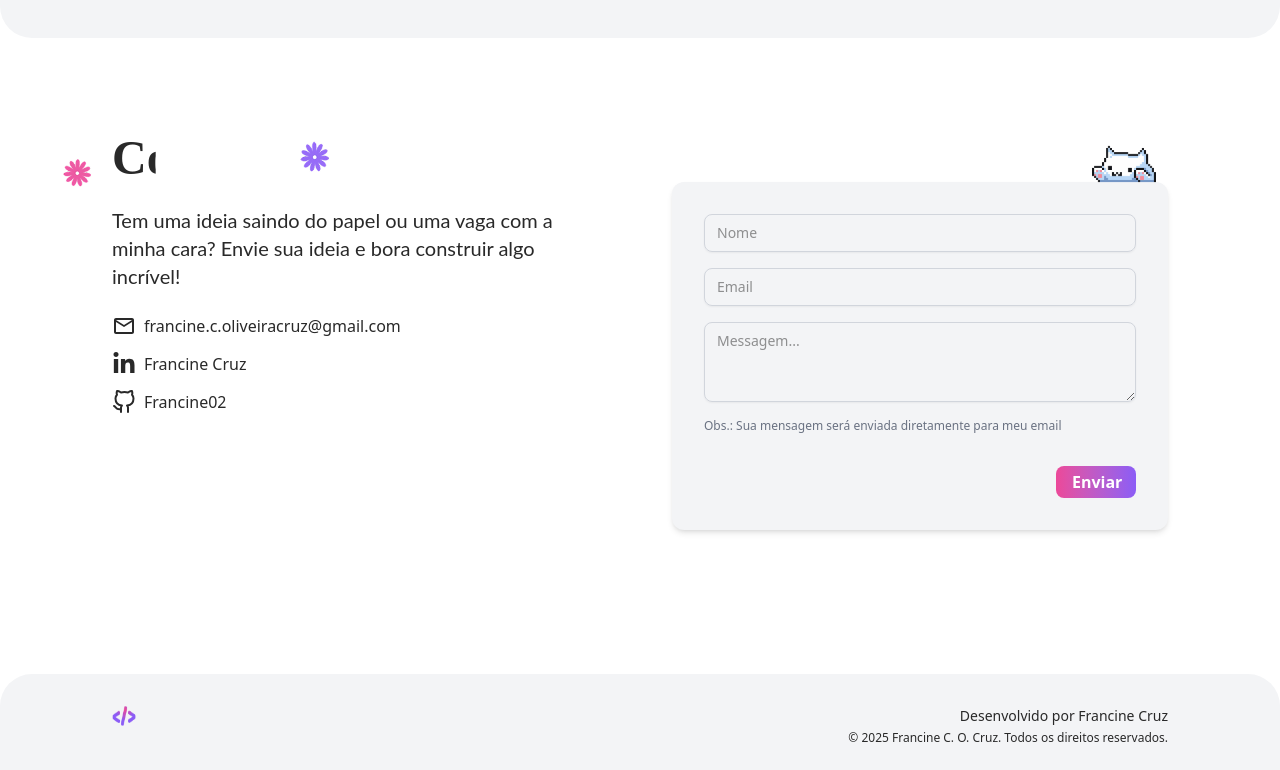
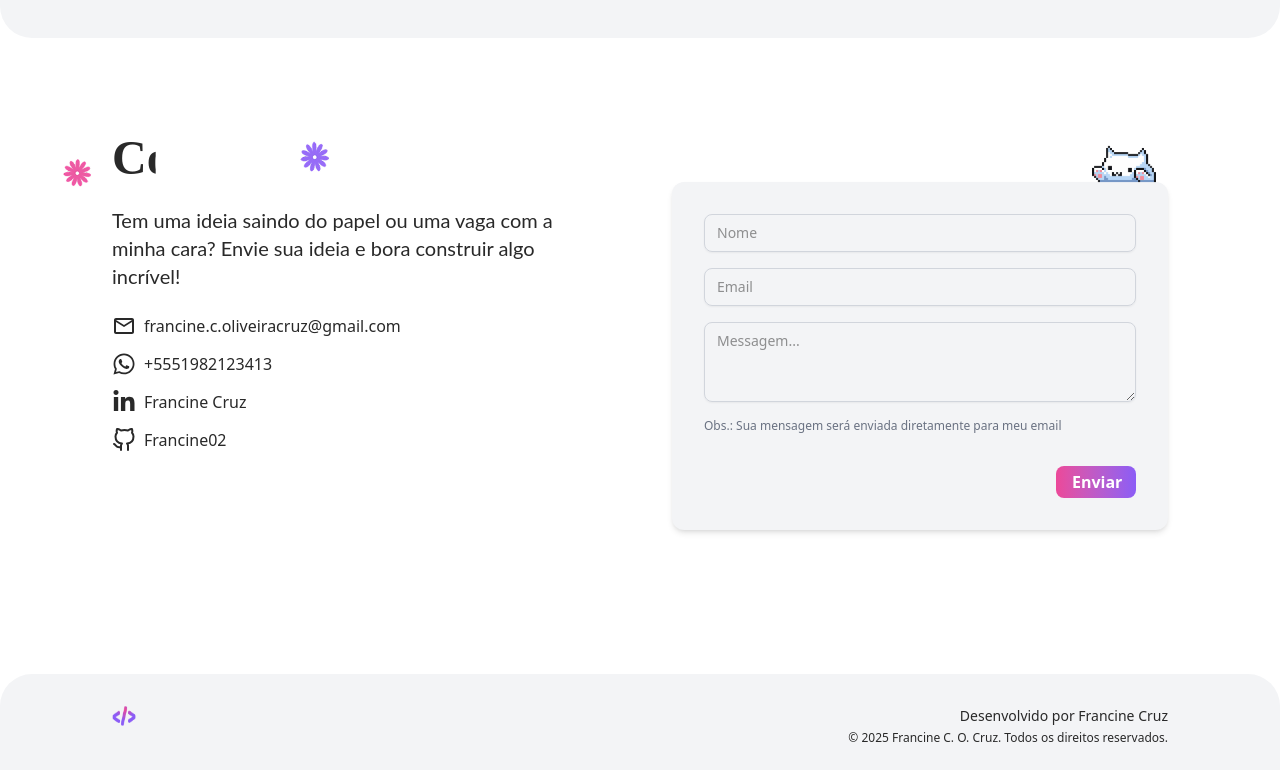
Before and after one commit to Francine02/Portfolio-2, a React (Vite) app: page / in a window 1280 px wide. Shown: the part 3358-4128 px from the top of the page. Built offline with nearby package versions, Linux system fonts and the light colour scheme.

Commit message:
feat(contacts): add WhatsApp contact to the contacts list

```diff
--- a/src/constants/all-contacts.js
+++ b/src/constants/all-contacts.js
@@ -1,9 +1,14 @@
-import { FaLinkedinIn } from 'react-icons/fa';
+import { FaLinkedinIn, FaWhatsapp } from 'react-icons/fa';
 import { FiGithub } from 'react-icons/fi';
 import { MdOutlineEmail } from 'react-icons/md';
 
 export const ALL_CONTACTS = [
   { icon: MdOutlineEmail, text: 'francine.c.oliveiracruz@gmail.com' },
+  {
+    icon: FaWhatsapp,
+    text: '+5551982123413',
+    link: 'https://wa.me/5551982123413',
+  },
   {
     icon: FaLinkedinIn,
     text: 'Francine Cruz',
```
